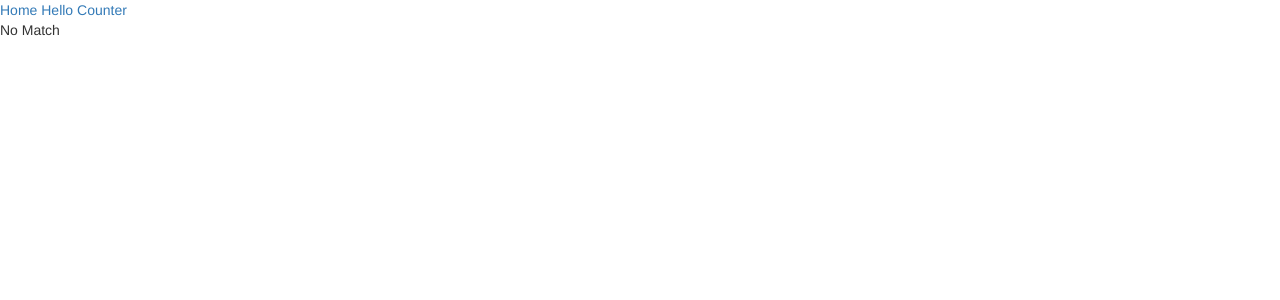
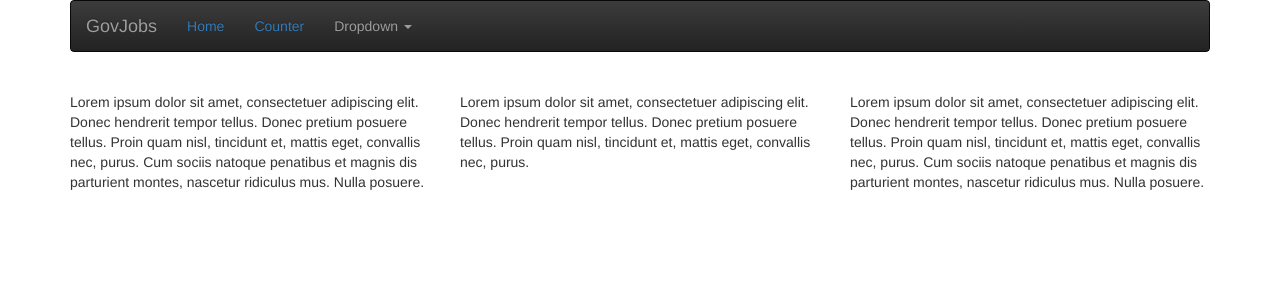
Before and after one commit to sthorpe/govjobs, a React app: page /welcome in a window 1280 px wide. Shown: the top 300 px of the page. Built offline with nearby package versions, Linux system fonts and the light colour scheme.

Commit message:
Adding updated nav

```diff
--- a/src/components/Card.js
+++ /dev/null
@@ -1,23 +0,0 @@
-import React from 'react';
-import { Well, Grid, Row, Col } from 'react-bootstrap';
-
-const Card = () => (
-  <div>
-   <Grid>
-    <Row className="show-grid">
-      <Col xs={6} md={4}>
-        test 1
-      </Col>
-      <Col xs={6} md={4}>
-        test 2
-      </Col>
-      <Col xsHidden md={4}>
-        test 3
-      </Col>
-    </Row>
-   </Grid>
-    <Well>Look Im in a well!</Well>;
-  </div>
-)
-
-export default Card
--- a/src/components/NavBar.js
+++ b/src/components/NavBar.js
@@ -1,10 +1,35 @@
 import React from 'react'
 import { Link } from 'react-router-dom'
+import { Well, Grid, Row, Col, Navbar, Nav, NavItem, NavDropdown, MenuItem, pullRight } from 'react-bootstrap';
 
 const NavBar = () => (
-  <div>
-    <div><Link to="/">Home</Link> <Link to="/hello">Hello</Link> <Link to="/counter">Counter</Link></div>
-  </div>
+  <Grid>
+    <Navbar inverse collapseOnSelect>
+    <Navbar.Header>
+      <Navbar.Brand>
+        <a href="/">GovJobs</a>
+      </Navbar.Brand>
+      <Navbar.Toggle />
+    </Navbar.Header>
+    <Navbar.Collapse>
+      <Nav>
+        <NavItem eventKey={1}>
+          <Link to={'/home'}>Home</Link>
+        </NavItem>
+        <NavItem eventKey={2}>
+          <Link to={'/counter'}>Counter</Link>
+        </NavItem>
+        <NavDropdown eventKey={3} title="Dropdown" id="basic-nav-dropdown">
+          <MenuItem eventKey={3.1}>Action</MenuItem>
+          <MenuItem eventKey={3.2}>Another action</MenuItem>
+          <MenuItem eventKey={3.3}>Something else here</MenuItem>
+          <MenuItem divider />
+          <MenuItem eventKey={3.3}>Separated link</MenuItem>
+        </NavDropdown>
+      </Nav>
+    </Navbar.Collapse>
+  </Navbar>
+</Grid>
 )
 
 export default NavBar
--- /dev/null
+++ b/src/components/Welcome.js
@@ -0,0 +1,39 @@
+import React from 'react';
+import { Well, Grid, Row, Col } from 'react-bootstrap';
+
+const dummySentences = [
+  'Lorem ipsum dolor sit amet, consectetuer adipiscing elit.',
+  'Donec hendrerit tempor tellus.',
+  'Donec pretium posuere tellus.',
+  'Proin quam nisl, tincidunt et, mattis eget, convallis nec, purus.',
+  'Cum sociis natoque penatibus et magnis dis parturient montes, nascetur ridiculus mus.',
+  'Nulla posuere.',
+  'Donec vitae dolor.',
+  'Nullam tristique diam non turpis.',
+  'Cras placerat accumsan nulla.',
+  'Nullam rutrum.',
+  'Nam vestibulum accumsan nisl.'
+];
+
+const Welcome = () => (
+  <div>
+   <Grid>
+    <Row className="show-grid">
+      <Col sm={2} md={4}>
+        <br />
+        {dummySentences.slice(0, 6).join(' ')}
+      </Col>
+      <Col sm={8} md={4}>
+        <br />
+        {dummySentences.slice(0, 4).join(' ')}
+      </Col>
+      <Col sm={2} md={4}>
+        <br />
+        {dummySentences.slice(0, 6).join(' ')}
+      </Col>
+    </Row>
+   </Grid>
+  </div>
+)
+
+export default Welcome
--- a/src/routes/index.js
+++ b/src/routes/index.js
@@ -5,7 +5,7 @@ import Hello from '../screens/Hello'
 import CounterScreen from '../screens/CounterScreen'
 import NoMatch from '../components/NoMatch'
 import NavBar from '../components/NavBar'
-import Card from '../components/Card'
+import Welcome from '../components/Welcome'
 
 const routes = (
   <div>
@@ -14,7 +14,7 @@ const routes = (
       <Route exact path="/" component={Home} />
       <Route path="/hello" component={Hello} />
       <Route path="/counter" component={CounterScreen} />
-      <Route path="/card" component={Card} />
+      <Route path="/welcome" component={Welcome} />
       <Route component={NoMatch} />
     </Switch>
   </div>
--- a/webpack.config.js
+++ b/webpack.config.js
@@ -3,6 +3,7 @@ const webpack = require('webpack')
 
 module.exports = {
   devtool: 'eval-source-map',
+  mode: 'development',
   entry: [
     'react-hot-loader/patch',
     'webpack-hot-middleware/client',
```
